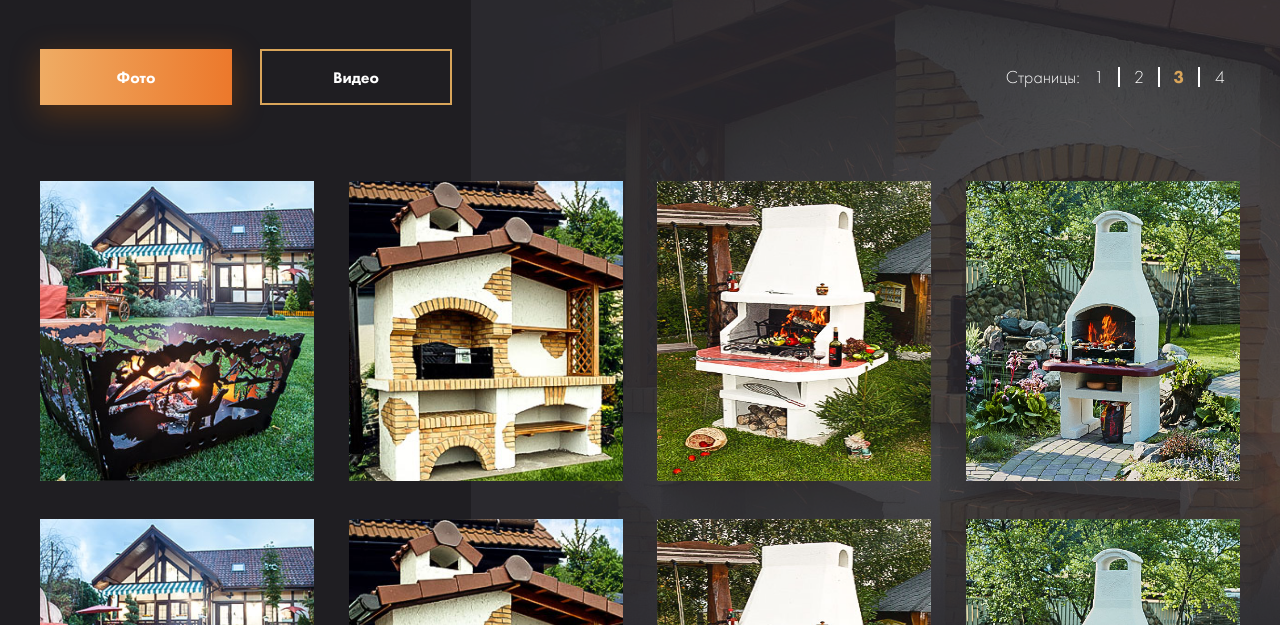
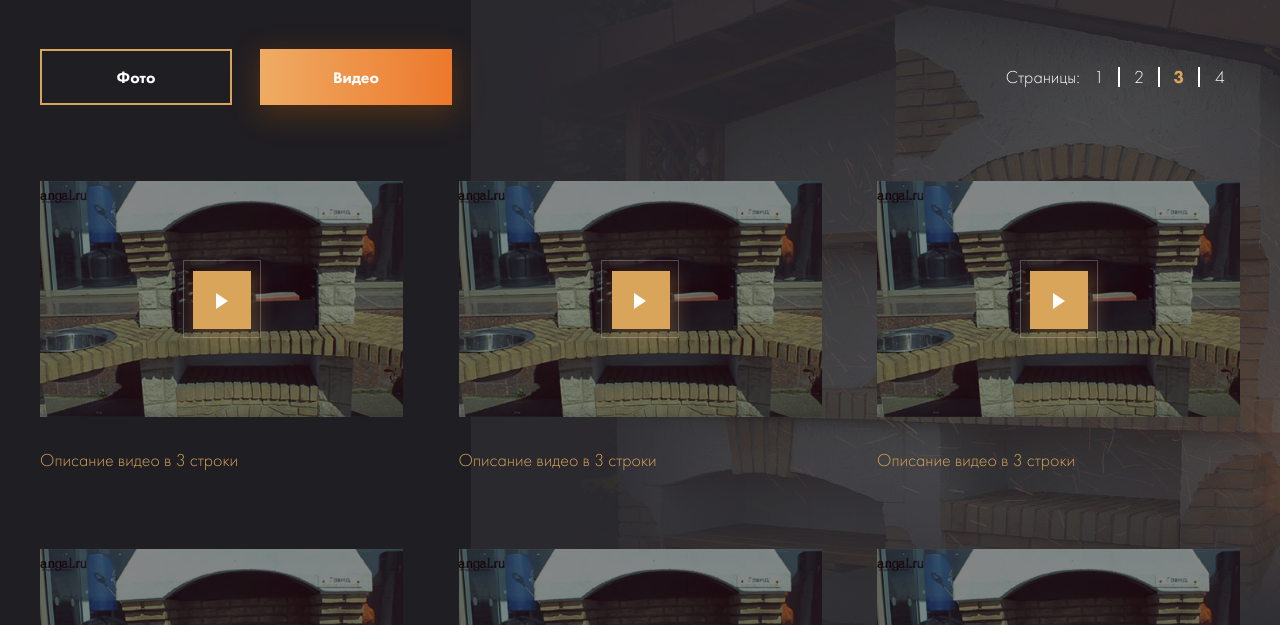
Before and after one commit to Wmaileq/barbecue.ru, a website: page src/media.html in a window 1280 px wide. Both pictures are taken after a click on the button "Видео". Shown: the part 164-789 px from the top of the page. Drawn offline with nearby package versions, Linux system fonts and the light colour scheme; files that its build step writes are made by us from their sources; files whose address does not match are found by name.

Commit message:
media block

```diff
--- a/src/js/main.js
+++ b/src/js/main.js
@@ -42,3 +42,16 @@ function nextNewsSlide(){
 function nextClientsSlide(){
   $('.clients__slider').slick('slickNext');
 }
+function changeMediaTab(tab){
+  if (tab === 'foto'){
+    $('#mediaTabFoto').addClass('active');
+    $('#mediaTabButtonFoto').addClass('media__button_active');
+    $('#mediaTabVideo').removeClass('active');
+    $('#mediaTabButtonVideo').removeClass('media__button_active');
+  } else {
+    $('#mediaTabVideo').addClass('active');
+    $('#mediaTabButtonVideo').addClass('media__button_active');
+    $('#mediaTabFoto').removeClass('active');
+    $('#mediaTabButtonFoto').removeClass('media__button_active');
+  }
+}
--- a/src/media.html
+++ b/src/media.html
@@ -16,8 +16,8 @@
       <h2 class="media__heading">Видео и фото материалы</h2>
       <div class="media__nav">
         <div class="media__tabs">
-          <button class="button media__button media__button_active">Фото</button>
-          <button class="button media__button">Видео</button>
+          <button onclick="changeMediaTab('foto')" id="mediaTabButtonFoto" class="button media__button media__button_active">Фото</button>
+          <button onclick="changeMediaTab('video')" id="mediaTabButtonVideo" class="button media__button">Видео</button>
         </div>
         <div class="pagination">
           <div class="pagination__text">Страницы:</div>
@@ -29,7 +29,7 @@
           </div>
         </div>
       </div>
-      <div class="media__block media__block_foto active">
+      <div id="mediaTabFoto" class="media__block active">
         <div class="media__img-wrapper">
           <img src="/img/media/1.jpg" alt="" class="media__img">
         </div>
@@ -67,15 +67,69 @@
           <img src="/img/media/4.jpg" alt="" class="media__img">
         </div>
       </div>
-      <div class="media__block media__block_video">
+      <div id="mediaTabVideo" class="media__block">
         <div class="media__video-wrapper">
-          <img src="" alt="" class="media__img">
+          <div class="media__video-img-wrapper">
+            <div class="media__video-play"></div>
+            <img src="/img/media/video.jpg" alt="" class="media__video-img">
+          </div>
+          <div class="media__video-text">Описание видео в 3 строки</div>
         </div>
         <div class="media__video-wrapper">
-          <img src="" alt="" class="media__img">
+          <div class="media__video-img-wrapper">
+            <div class="media__video-play"></div>
+            <img src="/img/media/video.jpg" alt="" class="media__video-img">
+          </div>
+          <div class="media__video-text">Описание видео в 3 строки</div>
         </div>
         <div class="media__video-wrapper">
-          <img src="" alt="" class="media__img">
+          <div class="media__video-img-wrapper">
+            <div class="media__video-play"></div>
+            <img src="/img/media/video.jpg" alt="" class="media__video-img">
+          </div>
+          <div class="media__video-text">Описание видео в 3 строки</div>
+        </div>
+        <div class="media__video-wrapper">
+          <div class="media__video-img-wrapper">
+            <div class="media__video-play"></div>
+            <img src="/img/media/video.jpg" alt="" class="media__video-img">
+          </div>
+          <div class="media__video-text">Описание видео в 3 строки</div>
+        </div>
+        <div class="media__video-wrapper">
+          <div class="media__video-img-wrapper">
+            <div class="media__video-play"></div>
+            <img src="/img/media/video.jpg" alt="" class="media__video-img">
+          </div>
+          <div class="media__video-text">Описание видео в 3 строки</div>
+        </div>
+        <div class="media__video-wrapper">
+          <div class="media__video-img-wrapper">
+            <div class="media__video-play"></div>
+            <img src="/img/media/video.jpg" alt="" class="media__video-img">
+          </div>
+          <div class="media__video-text">Описание видео в 3 строки</div>
+        </div>
+        <div class="media__video-wrapper">
+          <div class="media__video-img-wrapper">
+            <div class="media__video-play"></div>
+            <img src="/img/media/video.jpg" alt="" class="media__video-img">
+          </div>
+          <div class="media__video-text">Описание видео в 3 строки</div>
+        </div>
+        <div class="media__video-wrapper">
+          <div class="media__video-img-wrapper">
+            <div class="media__video-play"></div>
+            <img src="/img/media/video.jpg" alt="" class="media__video-img">
+          </div>
+          <div class="media__video-text">Описание видео в 3 строки</div>
+        </div>
+        <div class="media__video-wrapper">
+          <div class="media__video-img-wrapper">
+            <div class="media__video-play"></div>
+            <img src="/img/media/video.jpg" alt="" class="media__video-img">
+          </div>
+          <div class="media__video-text">Описание видео в 3 строки</div>
         </div>
       </div>
     <div class="media__footer">
@@ -135,5 +189,11 @@
     </div>
   </div>
 </section>
+
+<script
+  src="https://code.jquery.com/jquery-3.3.1.min.js"
+  integrity="sha256-FgpCb/KJQlLNfOu91ta32o/NMZxltwRo8QtmkMRdAu8="
+  crossorigin="anonymous"></script>
+<script src="/bundle.js"></script>
 </body>
 </html>
--- a/src/scss/_media.scss
+++ b/src/scss/_media.scss
@@ -89,6 +89,83 @@
     min-width: 100%;
     transform: translateX(-50%);
   }
+  &__video-wrapper {
+    display: flex;
+    flex-direction: column;
+  }
+  &__video-img-wrapper {
+    position: relative;
+    margin-bottom: 1.75rem;
+    width: 22.6875rem;
+    height: 14.75rem;
+    overflow: hidden;
+    &:after {
+      content: '';
+      position: absolute;
+      left: 0;
+      top: 0;
+      width: 100%;
+      height: 100%;
+      background-color: rgba(#000, 0.48);
+    }
+  }
+  &__video-img {
+    position: absolute;
+    height: 100%;
+    min-width: 100%;
+    left: 50%;
+    top: 0;
+    transform: translateX(-50%);
+  }
+  &__video-text {
+    margin-bottom: 1.5rem;
+    height: 5rem;
+    color: #d9a55a;
+    font-size: 1.125rem;
+    line-height: 1.875rem;
+    font-weight: 300;
+    overflow: hidden;
+  }
+  &__video-play {
+    position: absolute;
+    width: 4.875rem;
+    height: 4.875rem;
+    border: 1px solid rgba(#fff, 0.24);
+    top: 50%;
+    left: 50%;
+    z-index: 1;
+    transform: translate(-50%, -50%);
+    cursor: pointer;
+    &:hover {
+      &:before {
+        box-shadow: 0.25rem 0.375rem 1.5rem 0.5rem rgba(#d9a55a, 0.24);
+      }
+      &:after {
+        transform: rotate(360deg)
+      }
+    }
+    &:before {
+      content: '';
+      position: absolute;
+      left: 0.6125rem;
+      top: 0.6125rem;
+      width: 3.625rem;
+      height: 3.625rem;
+      background-color: #d9a55a;
+      box-shadow: 0.25rem 0.375rem 1rem 0.25rem rgba(#d9a55a, 0.24);
+      transition: box-shadow 0.2s;
+    }
+    &:after {
+      content: '';
+      position: absolute;
+      left: calc(50% - 6px);
+      top: calc(50% - 6px);
+      border: 8px solid transparent;
+      border-left: 12px solid #fff;
+      transition: transform 0.2s;
+      transform-origin: 25% center;
+    }
+  }
   &__footer {
     display: flex;
     justify-content: flex-end;
```
Also changed, not shown: src/img/media/video.jpg (added).
